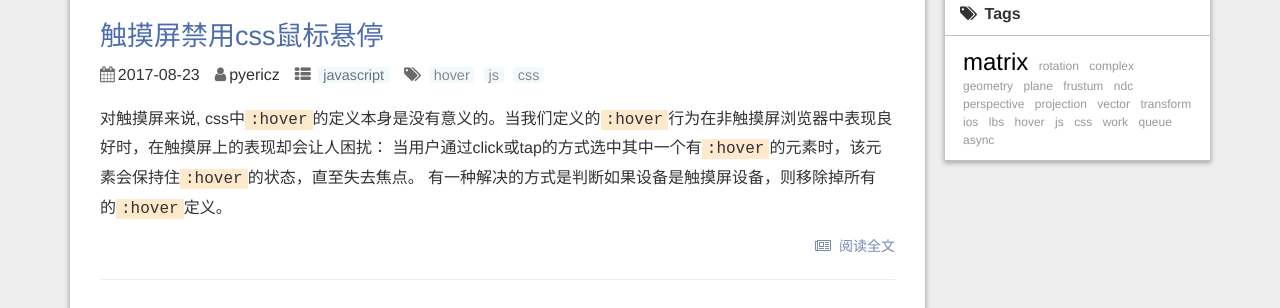
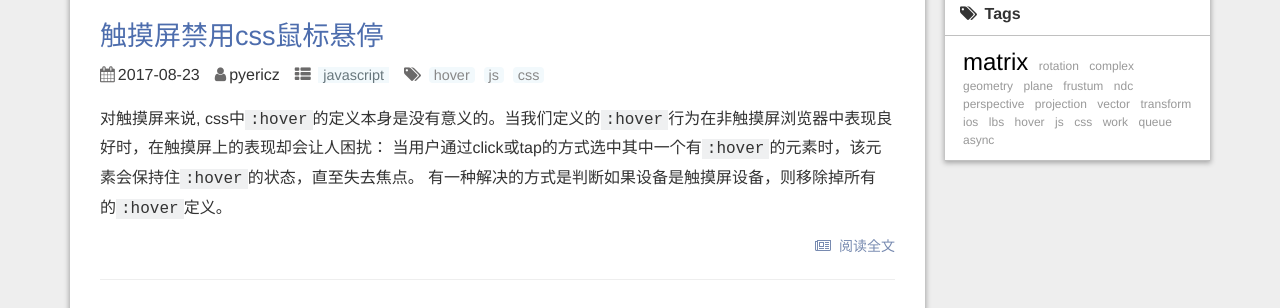
Before and after one commit to pyericz/blog, a Jekyll site: the page built from index.html, in a window 1280 px wide and 1400 px high, scrolled down 480 px. Shown: the part 150-458 px from the top of the window. Built offline with Jekyll 4.4.1, drawn with Linux system fonts in a browser that asks for light colours; the list of posts is cut into pages by our own code; comment, search, counter and statistics services are not loaded.

Commit message:
update theme

```diff
--- a/_sass/_base.scss
+++ b/_sass/_base.scss
@@ -21,7 +21,7 @@ ul, ol, dl, figure,
 //
  code.highlighter-rouge {
      padding: 1px 5px;
-     background-color: #fee9cc;
+     background-color: #eff0f1;
  }
 
  pre {
--- a/css/GitHub2.css
+++ b/css/GitHub2.css
@@ -254,7 +254,7 @@ code, tt {
   padding: 0 5px;
   white-space: nowrap;
   border: 1px solid #eaeaea;
-  background-color: #fee9cc;
+  background-color: #eff0f1;
   border-radius: 3px; }
 
 pre code {
```
Also changed, not shown: _posts/2017-08-23-delete-css-hover-for-touch-devices.md (+1 -1 lines).
